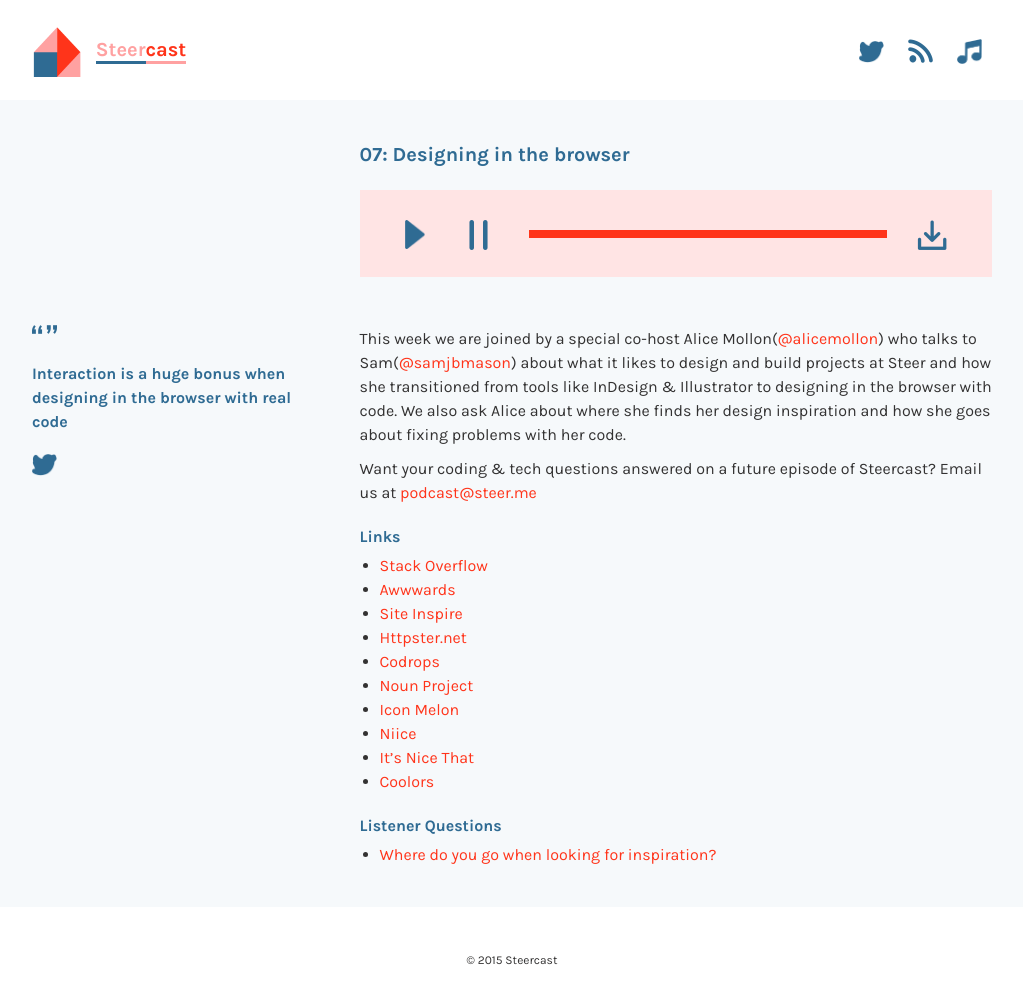
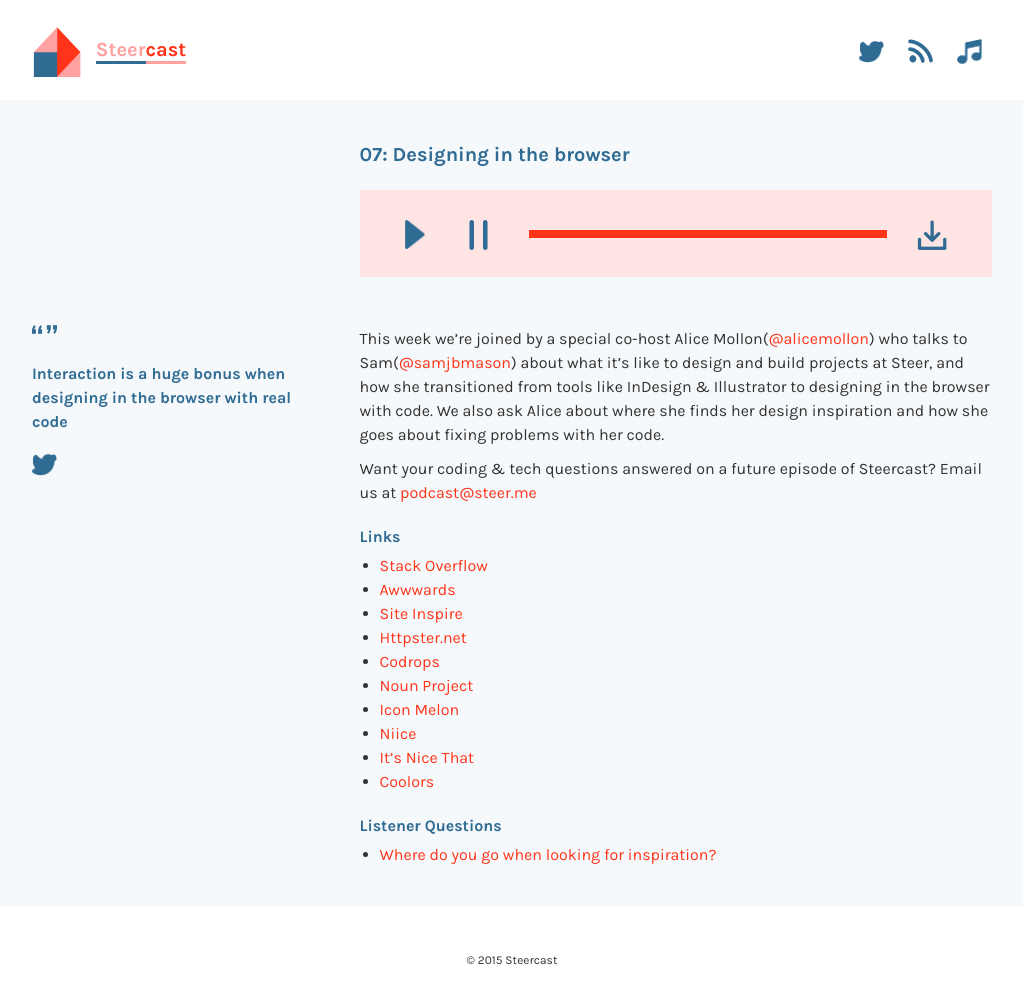
Before and after one commit to vivienney/podcast, a Jekyll site: the page built from _episodes/07.markdown, in a window 1280 px wide and 1011 px high. Shown: the top 1004 px of the window, without its empty margins (128-1151 px from the left). Built offline with Jekyll 4.4.1, drawn with Linux system fonts in a browser that asks for light colours.

Commit message:
Update 07.markdown

```diff
--- a/_episodes/07.markdown
+++ b/_episodes/07.markdown
@@ -12,7 +12,7 @@
 
 # The main content cant be more than 4,000 characters
 ---
-This week we are joined by a special co-host Alice Mollon([@alicemollon](https://twitter.com/alicemollon)) who talks to Sam([@samjbmason](https://twitter.com/samjbmason)) about what it likes to design and build projects at Steer and how she transitioned from tools like InDesign & Illustrator to designing in the browser with code. We also ask Alice about where she finds her design inspiration and how she goes about fixing problems with her code.
+This week we're joined by a special co-host Alice Mollon([@alicemollon](https://twitter.com/alicemollon)) who talks to Sam([@samjbmason](https://twitter.com/samjbmason)) about what it's like to design and build projects at Steer, and how she transitioned from tools like InDesign & Illustrator to designing in the browser with code. We also ask Alice about where she finds her design inspiration and how she goes about fixing problems with her code.
 
 Want your coding & tech questions answered on a future episode of Steercast? Email us at [podcast@steer.me](mailto:podcast@steer.me)
 
```
